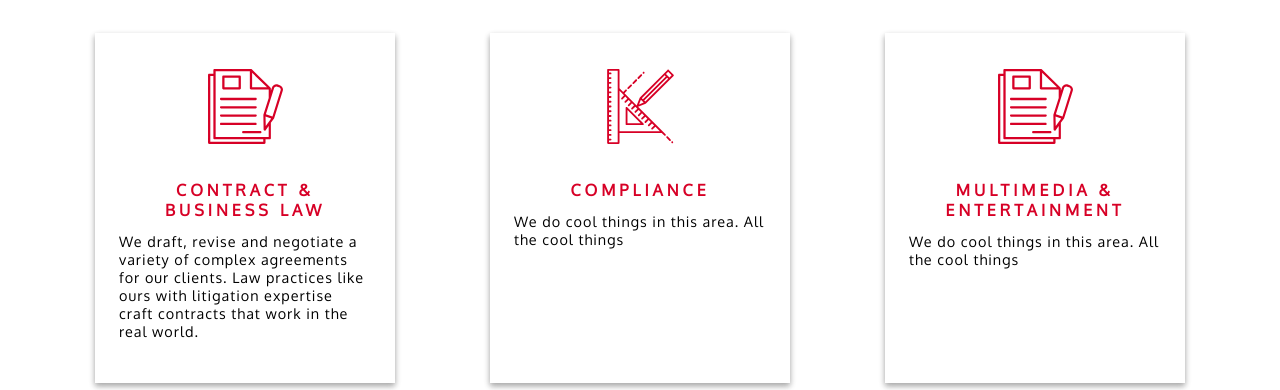
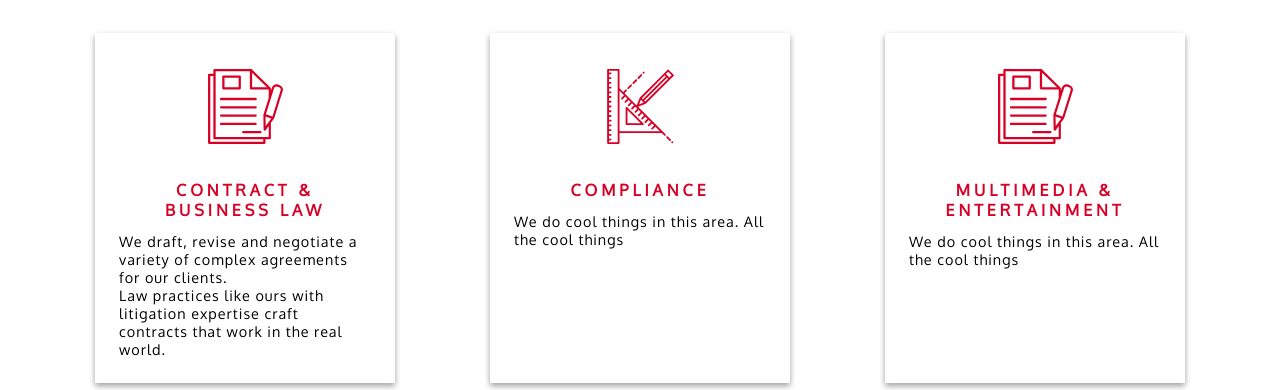
Before and after one commit to janelleany/fuzzy-enigma, a website: page services.html in a window 1280 px wide. Shown: the part 557-947 px from the top of the page. Drawn offline with Linux system fonts and the light colour scheme; a web font is replaced by a local one.

```diff
--- a/services.html
+++ b/services.html
@@ -63,7 +63,10 @@
 
         <div class='card-body'>
             <h4 class='card-title'>Contract & Business Law</h4>
-          <p class='card-text'>We draft, revise and negotiate a variety of complex agreements for our clients. Law practices like ours with litigation expertise craft contracts that work in the real world.</p>
+            <div class='card-text'>
+              <p>We draft, revise and negotiate a variety of complex agreements for our clients.</p>
+              <p>Law practices like ours with litigation expertise craft contracts that work in the real world.</p>
+            </div>
         </div>
 
       </div>
```
Also changed, not shown: images/microphone.svg (added), 1 other file.
